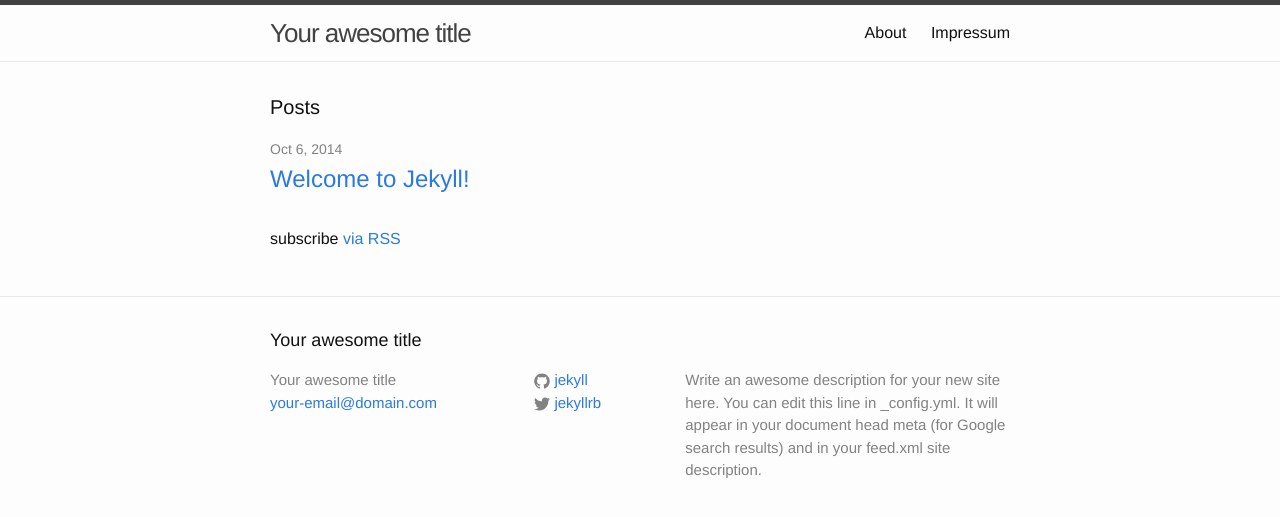
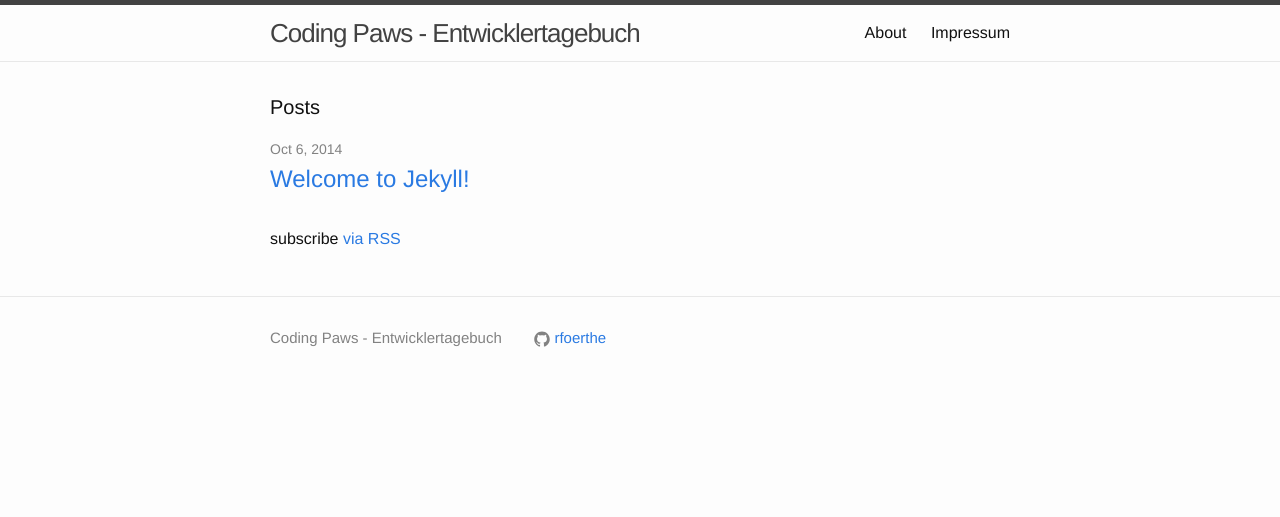
Before and after one commit to coding-paws/coding-paws.github.io, a Jekyll site: the page built from index.html, in a window 1280 px wide. Shown: the top 517 px of the page. Built offline with Jekyll 4.4.1, drawn with Linux system fonts in a browser that asks for light colours.

Commit message:
Header, Footer, Basiseinstellungen

```diff
--- a/_config.yml
+++ b/_config.yml
@@ -1,14 +1,12 @@
 # Site settings
-title: Your awesome title
+title: Coding Paws - Entwicklertagebuch
 email: your-email@domain.com
 description: > # this means to ignore newlines until "baseurl:"
-  Write an awesome description for your new site here. You can edit this
-  line in _config.yml. It will appear in your document head meta (for
-  Google search results) and in your feed.xml site description.
+  Aus dem täglichen Entwickler-Leben.
 baseurl: "" # the subpath of your site, e.g. /blog/
-url: "http://yourdomain.com" # the base hostname & protocol for your site
-twitter_username: jekyllrb
-github_username:  jekyll
+url: "http://coding-paws.github.io" # the base hostname & protocol for your site
+twitter_username:
+github_username:  rfoerthe
 
 # Build settings
 markdown: kramdown
--- a/_includes/footer.html
+++ b/_includes/footer.html
@@ -1,14 +1,11 @@
 <footer class="site-footer">
 
   <div class="wrapper">
-
-    <h2 class="footer-heading">{{ site.title }}</h2>
 
     <div class="footer-col-wrapper">
       <div class="footer-col  footer-col-1">
         <ul class="contact-list">
           <li>{{ site.title }}</li>
-          <li><a href="mailto:{{ site.email }}">{{ site.email }}</a></li>
         </ul>
       </div>
 
@@ -45,9 +42,11 @@
         </ul>
       </div>
 
+<!--
       <div class="footer-col  footer-col-3">
         <p class="text">{{ site.description }}</p>
       </div>
+-->
     </div>
 
   </div>
```
